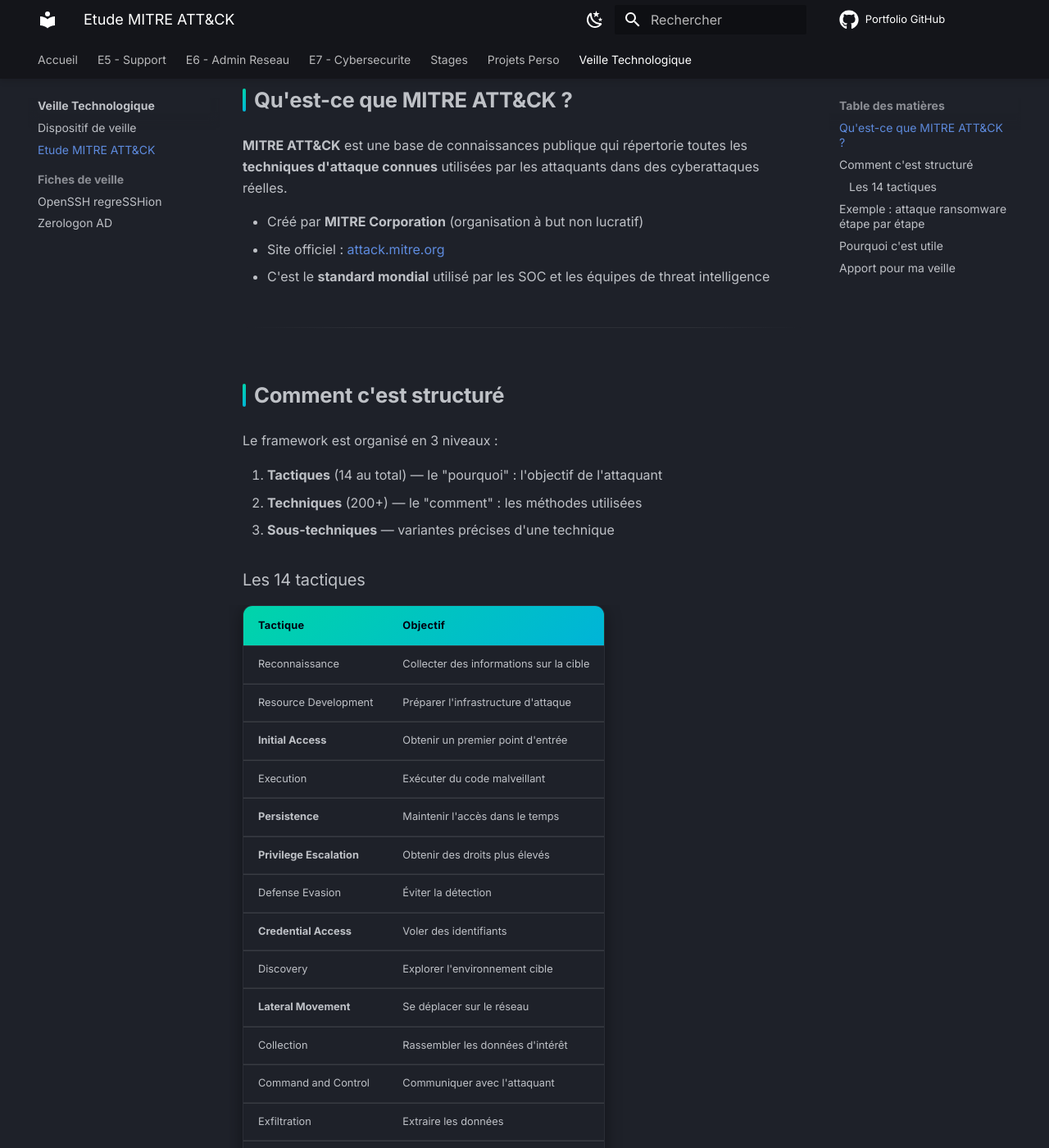
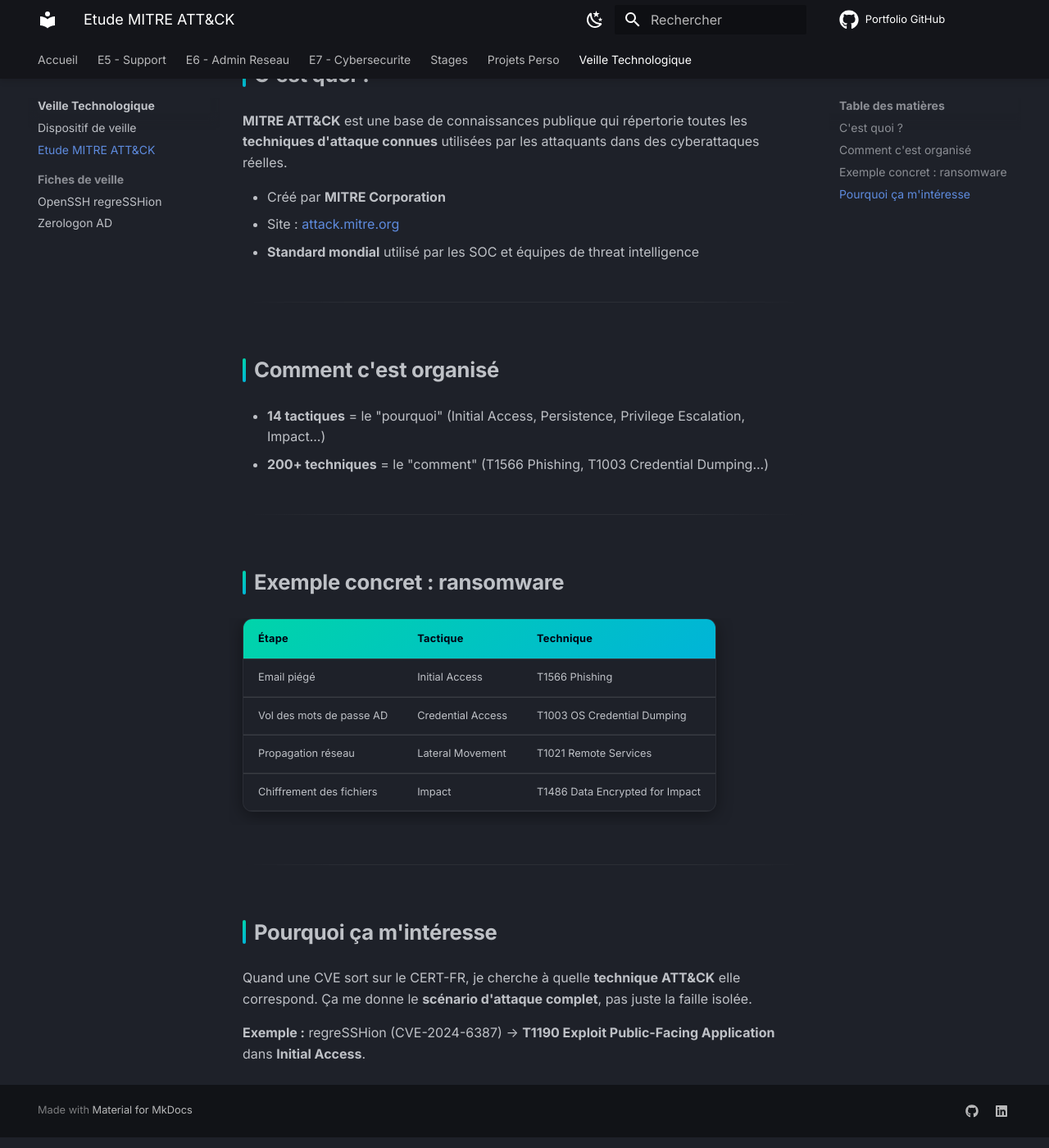
Before and after one commit to hnrio1/Portefolio-Sisr-, an MkDocs documentation site: the page built from docs/Veille-Technologique/Etude-MITRE-ATTCK.md, in a window 1280 px wide and 1400 px high, scrolled down 339 px. Shown: the whole window at 82% size. Built offline with MkDocs 1.6.1 and Material for MkDocs 9.7.7, drawn with Linux system fonts in a browser that asks for light colours; comment, search, counter and statistics services are not loaded; some of the changed text lies outside the part shown.

Commit message:
MITRE ATT&CK encore plus court

```diff
--- a/docs/Veille-Technologique/Etude-MITRE-ATTCK.md
+++ b/docs/Veille-Technologique/Etude-MITRE-ATTCK.md
@@ -1,73 +1,39 @@
 # Étude : MITRE ATT&CK
 
 **Auteur :** Henrio Chambal — BTS SIO 2 SISR
-**Type :** Étude d'un framework de cybersécurité
 
 ---
 
-## Qu'est-ce que MITRE ATT&CK ?
+## C'est quoi ?
 
 **MITRE ATT&CK** est une base de connaissances publique qui répertorie toutes les **techniques d'attaque connues** utilisées par les attaquants dans des cyberattaques réelles.
 
-- Créé par **MITRE Corporation** (organisation à but non lucratif)
-- Site officiel : [attack.mitre.org](https://attack.mitre.org/)
-- C'est le **standard mondial** utilisé par les SOC et les équipes de threat intelligence
+- Créé par **MITRE Corporation**
+- Site : [attack.mitre.org](https://attack.mitre.org/)
+- **Standard mondial** utilisé par les SOC et équipes de threat intelligence
 
 ---
 
-## Comment c'est structuré
+## Comment c'est organisé
 
-Le framework est organisé en 3 niveaux :
-
-1. **Tactiques** (14 au total) — le "pourquoi" : l'objectif de l'attaquant
-2. **Techniques** (200+) — le "comment" : les méthodes utilisées
-3. **Sous-techniques** — variantes précises d'une technique
-
-### Les 14 tactiques
-
-| Tactique | Objectif |
-|----------|----------|
-| Reconnaissance | Collecter des informations sur la cible |
-| Resource Development | Préparer l'infrastructure d'attaque |
-| **Initial Access** | Obtenir un premier point d'entrée |
-| Execution | Exécuter du code malveillant |
-| **Persistence** | Maintenir l'accès dans le temps |
-| **Privilege Escalation** | Obtenir des droits plus élevés |
-| Defense Evasion | Éviter la détection |
-| **Credential Access** | Voler des identifiants |
-| Discovery | Explorer l'environnement cible |
-| **Lateral Movement** | Se déplacer sur le réseau |
-| Collection | Rassembler les données d'intérêt |
-| Command and Control | Communiquer avec l'attaquant |
-| Exfiltration | Extraire les données |
-| **Impact** | Perturber ou détruire |
+- **14 tactiques** = le "pourquoi" (Initial Access, Persistence, Privilege Escalation, Impact...)
+- **200+ techniques** = le "comment" (T1566 Phishing, T1003 Credential Dumping...)
 
 ---
 
-## Exemple : attaque ransomware étape par étape
+## Exemple concret : ransomware
 
 | Étape | Tactique | Technique |
 |-------|----------|-----------|
 | Email piégé | Initial Access | T1566 Phishing |
-| Pièce jointe ouverte | Execution | T1204 User Execution |
-| Malware persistant | Persistence | T1547 Boot Autostart |
 | Vol des mots de passe AD | Credential Access | T1003 OS Credential Dumping |
 | Propagation réseau | Lateral Movement | T1021 Remote Services |
 | Chiffrement des fichiers | Impact | T1486 Data Encrypted for Impact |
 
 ---
 
-## Pourquoi c'est utile
+## Pourquoi ça m'intéresse
 
-- **Vocabulaire commun** avec les pros de la cybersécurité
-- **Grille de lecture** pour analyser un incident
-- Chaque technique a des **contre-mesures** associées (utile pour durcir une infra)
-- Les rapports sur les **groupes APT** listent les techniques qu'ils utilisent
+Quand une CVE sort sur le CERT-FR, je cherche à quelle **technique ATT&CK** elle correspond. Ça me donne le **scénario d'attaque complet**, pas juste la faille isolée.
 
----
-
-## Apport pour ma veille
-
-Quand une nouvelle CVE sort sur le CERT-FR, je cherche à quelles **tactiques/techniques ATT&CK** elle peut être associée. Ça me permet de comprendre le **scénario d'attaque complet** et pas juste la faille isolée.
-
-**Exemple :** la CVE-2024-6387 (regreSSHion sur OpenSSH) → **T1190 Exploit Public-Facing Application** dans la tactique **Initial Access**.
+**Exemple :** regreSSHion (CVE-2024-6387) → **T1190 Exploit Public-Facing Application** dans **Initial Access**.
```
